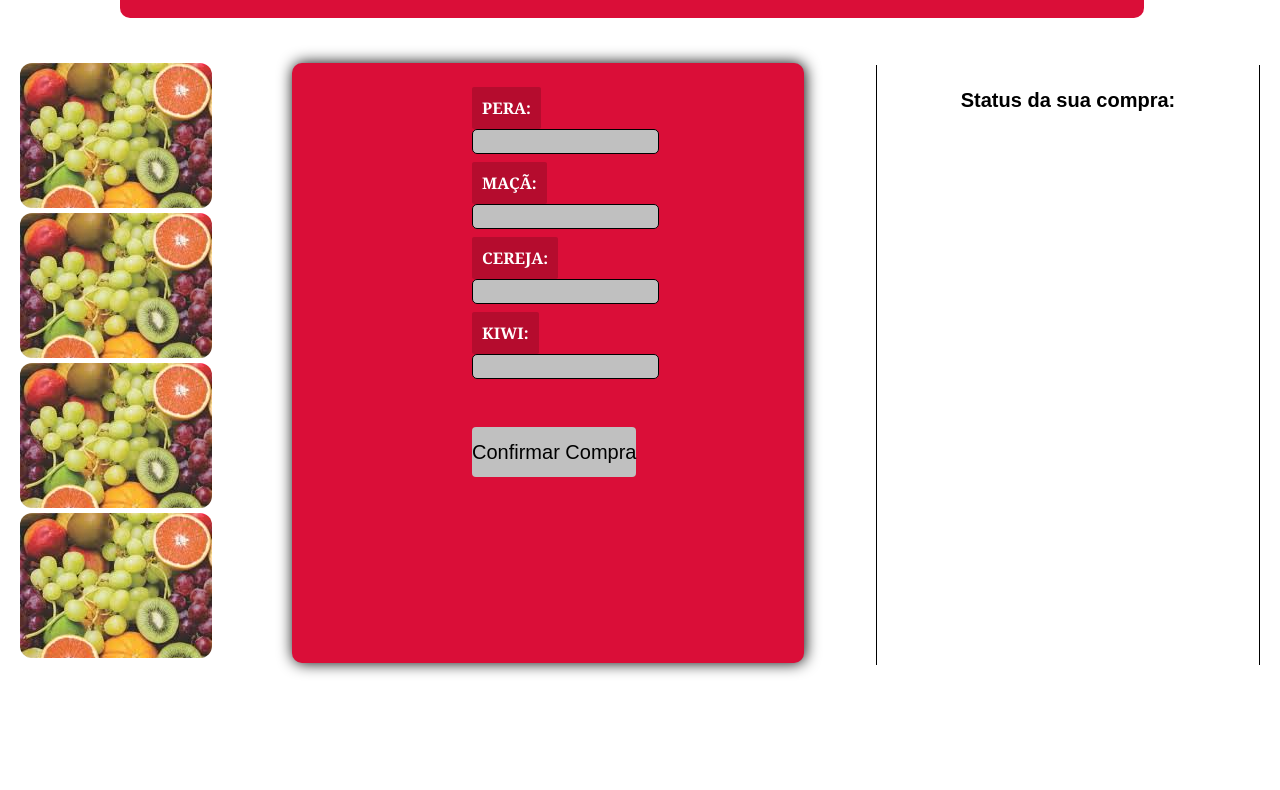
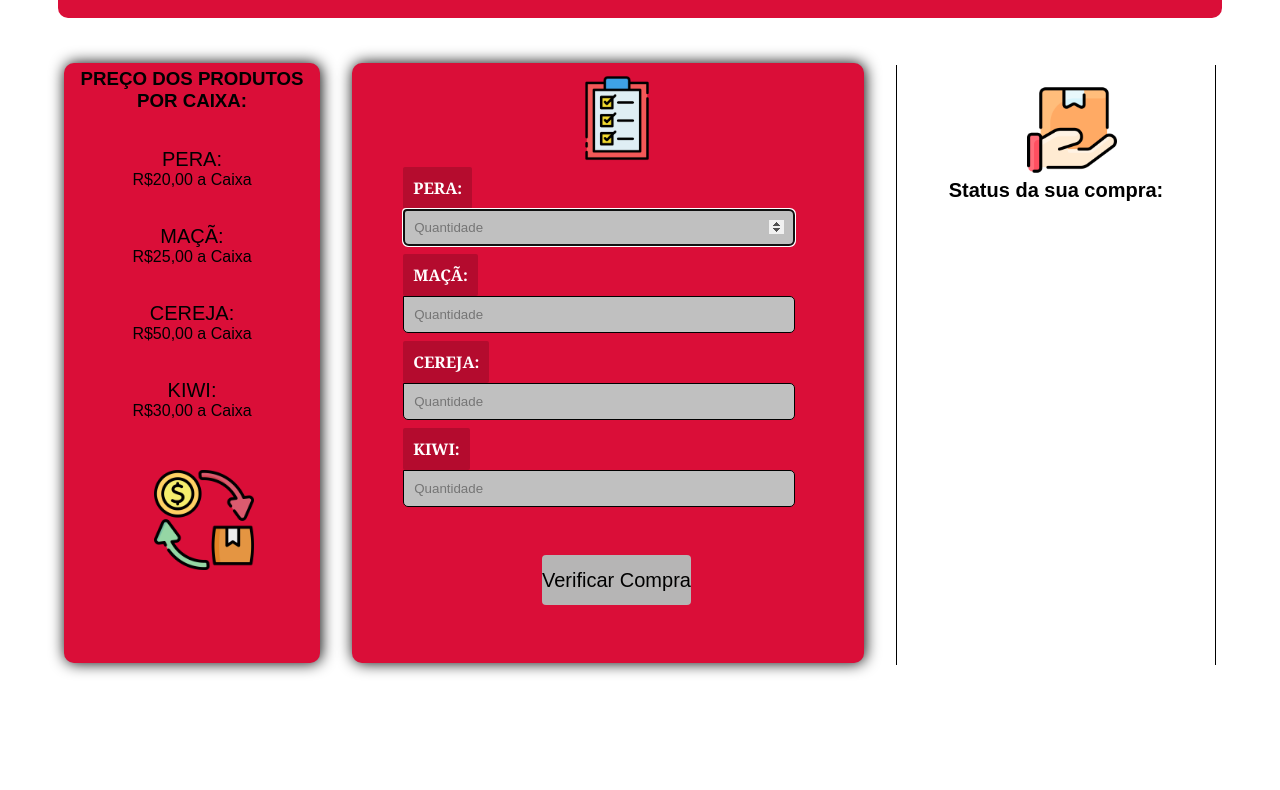
Before and after one commit to rcassiohub/site-, a plain HTML site: page myproject/html/simulador.html in a window 1280 px wide. Shown: the part 192-982 px from the top of the page. Drawn offline with Linux system fonts and the light colour scheme.

Commit message:
atualizado a tela de login, cadastro, contato e simulador

```diff
--- a/myproject/css/login.css
+++ b/myproject/css/login.css
@@ -1,6 +1,8 @@
 *{
     margin: 0;
     padding: 0;
+    text-decoration: none;
+    list-style: none;
 }
 body{
     width: 100%;
@@ -78,10 +80,10 @@ body{
     border: none; */
 }
 
-.loginbox .botao1{
+.loginbox .botao1 {
+    text-align: center;
     font-family:Helvetica;
     font-size: 1.3rem;
-    color: white;
     margin-left: 50px;
     float: left;
     background: red;
@@ -91,7 +93,10 @@ body{
     width: 30%;
     min-height: 21px;;
 }
-.loginbox .botao2{
+.loginbox a {
+    color: white;
+}
+.loginbox {
     font-size: 1.3rem;
     color: white;
     margin-right:50px;
--- a/myproject/css/simulador.css
+++ b/myproject/css/simulador.css
@@ -28,6 +28,7 @@ nav {
    width: 100%;
    z-index: 1;
    border-bottom: 3px solid black;
+   margin-bottom: 20px;
 }
 
 label.logo {
@@ -68,25 +69,50 @@ a:hover {
 
     /* TITULO DO SIMULADOR */
     .titulo_simulador{
-        /* clear: both; */
         background: #DA0E38;
         height: 100px;
-        width: 80%;
-        margin-top: 20px;
-        margin-left: 120px;
+        width: 91%;
+        /* margin-top: 200px; */
+        margin: auto;
         border-radius: 10px;
     }
     .titulo_simulador h1{
         text-align: center;
         padding-top: 30px;
-        color: black;
+        color: white;
+    }
+    .preco_dos_produtos{
+        background: #DA0E38;
+        box-shadow: 1px 0px 15px black;
+        float: left;
+        width: 20%;
+        height: 600px;
+        margin-left: 5%;
+        margin-top: 45px;
+        border-radius: 10px;
+    }
+    .preco_dos_produtos .titulo_dos_precos{
+        text-align: center;
+        padding-top: 5px;
+    }
+    .preco_dos_produtos li{
+        text-align: center;
+    }
+    .preco_dos_produtos span{
+        font-size: 20px;
+        font-family: sans-serif;
+        color:black;
+    }
+    .img_buy{
+        width: 100px;
+        margin-left: 90px;
+        margin-top: 50px;
     }
     /* LISTA DE PRODUTOS */
-    #img_lista{
+   .img_listaProduto{
        width: 90px;
-        padding-left:230px;
-        padding-top: 20px;
-
+       margin-left: 220px;
+       margin-top:10px;
    }
     .box_left{
         background:  #DA0E38;
@@ -94,23 +120,21 @@ a:hover {
         height: 600px;
         width: 40%;
         margin-top: 45px;
-        margin-left: 80px;
+        margin-left: 2.5%;
         border-radius: 10px;
         float: left;
     }
     .lista_produtos {
-        margin-left: 180px;
+        margin-left: 10%;
         padding-top:10px;
     }
     .lista_produtos input{
+        width: 85%;
         margin-top:10px;
-        border-radius:1px;
-        padding: 4px;
+        padding: 10px;
         background: silver;
         border: 1px black solid;
-        border-radius: 5px;
-
-
+        border-radius: 0px 5px 5px 5px;
     }
     .lista_produtos p{
         margin: 0;
@@ -124,6 +148,7 @@ a:hover {
     font-family:  Georgia, 'Times New Roman', Times, serif;
     font-weight: bold;
     }
+
     /* FIM DA LISTA DE PRODUTOS */
 
     /* BOTAO DE COMPRA */
@@ -131,22 +156,28 @@ a:hover {
         margin-top: 30px;
         height: 50px;
         font-size: 20px;
-        font-family: Arial, Helvetica, sans-serif;
+        font-family: sans-serif;
         color: black;
-        background: silver;
+        background:rgb(182, 181, 181);
         border: none;
         border-radius: 4px;
-        margin-left: 180px;
+        margin-left: 190px;
     }
+    .btn_comprar:hover{
+        background: white;
+        /* color: white; */
+    }
+
+
     /* BOX DIREITA */
     .box_right{
         border-left: 1px solid black;
         border-right: 1px solid black;
         height: 600px;
-        width: 30%;
+        width: 25%;
         float: right;
         margin-top: 47px;
-        margin-right: 20px;
+        margin-right: 5%;
         /* border-radius: 10px; */
     }
     #titulo_compra{
@@ -162,39 +193,104 @@ a:hover {
     }
     #img_entrega{
         width: 90px;
-        padding-left:165px;
-        padding-top: 20px;
+        margin-left:130px;
+        margin-top: 20px;
     }
-
-    .frutas{
-        /* background: blue; */
-        float: left;
-        width: 15%;
-        height: 600px;
-        margin-left: 20px;
-        margin-top: 40px;
-        border-radius: 10px;
+    .confirmar_compra{
+        width: 30%;
+        min-height: 30px;
+        font-size: 20px;
+        font-family: sans-serif;
+        background:  #DA0E38;
+        color:black;
+        border:none;
+        border-radius: 5px;
+        margin-left: 120px;
     }
-        .img_frutas{
-        background-image: url('../imagens/frutas.png');
-        border-radius: 12px;
-        display: block;
-        margin: auto;
-        width: 100%;
-        height: 145px;
-        margin-top:5px;
+    .confirmar_compra:hover{
+        background:rgb(107, 105, 105);
+        color: white;
+    }
+    #resultado_compra{
+        padding-top: 15px;
+        text-align: center;
+        padding-right: 35px;
+        color: #DA0E38
         }
     #resultado{
     text-align: center;
     padding-top: 50px;
     font-size: 20px;
-
     }
     #img_carrinho{
     width: 90px;
-            margin-left: 160px;
+    margin-left: 130px;
     margin-top:15px;
     }
+
+/*
+    .frutas{
+        float: left;
+        width: 15%;
+        height: 500px;
+        margin-left: 20px;
+        margin-top: 40px;
+
+        }
+        .img_frutas1{
+        background-image: url('../imagens/pera.png');
+
+        display: block;
+        margin: auto;
+        width: 150px;
+        height: 145px;
+        margin-top:5px;
+        background-position: center;
+        background-size: 100%;
+        background-repeat: no-repeat;
+        border-radius: 10px;
+        }
+        .img_frutas2{
+background-image: url('../imagens/laranja.png');
+
+display: block;
+margin: auto;
+width: 150px;
+height: 145px;
+margin-top:5px;
+background-position: bottom;
+background-size: 100%;
+background-repeat: no-repeat;
+border-radius: 10px;
+}
+.img_frutas3{
+background-image: url('../imagens/cereja2.png');
+display: block;
+margin: auto;
+width: 150px;
+height: 145px;
+margin-top:5px;
+background-position: bottom;
+background-size: 100%;
+background-repeat: no-repeat;
+border-radius: 10px;
+}
+.img_frutas4{
+background-image: url('../imagens/kiwi3.png');
+display: block;
+margin: auto;
+width: 150px;
+height: 145px;
+margin-top:5px;
+background-position: bottom;
+background-size: 100%;
+background-repeat: no-repeat;
+border-radius: 10px;
+} */
+
+
+
+
 #resultado_compra{
 font-size: 20px;
 border-radius: 10px;
--- a/myproject/html/simulador.html
+++ b/myproject/html/simulador.html
@@ -23,53 +23,70 @@
     </div>
     <div class="tudo_simulador">
         <div class="simulador">
-            <aside class="frutas">
-                <div class="img_frutas">
+            <div class="preco_dos_produtos">
+                <h3 class="titulo_dos_precos">PREÇO DOS PRODUTOS POR CAIXA:</h3> <br><br>
+                <ul>
+                    <li> <span>PERA:</span><br>R$20,00 a Caixa</li>
+                    <br> <br>
+                    <li><span>MAÇÃ:</span><br>R$25,00 a Caixa</li>
+                    <br> <br>
+                    <li><span>CEREJA:</span><br>R$50,00 a Caixa</li>
+                    <br> <br>
+                    <li><span>KIWI:</span><br>R$30,00 a Caixa</li>
+                </ul>
+                <div> <img src="../imagens/buy.png" alt="" class="img_buy"></div>
+            </div>
+            <!-- <aside class="frutas">
+                <div class="img_frutas1">
                 </div>
-                <div class="img_frutas">
+                <div class="img_frutas2">
                 </div>
-                <div class="img_frutas">
+                <div class="img_frutas3">
                 </div>
-                <div class="img_frutas">
+                <div class="img_frutas4">
+
                 </div>
-            </aside>
+            </aside> -->
             <div class="box_left">
                 <div>
-                    <img src="../imagens/lista-de-controle.png" alt="" id="img_lista">
+                    <img src="../imagens/lista-de-controle.png" alt="" class="img_listaProduto">
                 </div>
                 <form class="lista_produtos">
 
+
                     <p>
                         <label for="qtd_pera">PERA:</label> <br>
-                        <input type="number" id="qtd_pera">
+                        <input type="number" id="qtd_pera" placeholder="Quantidade" autofocus>
 
 
                     </p>
                     <br>
+
                     <p>
                         <label for="qtd_maca">MAÇÃ:</label> <br>
-                        <input type="number" id="qtd_maca">
+                        <input type="number" id="qtd_maca" placeholder="Quantidade">
 
 
                     </p>
                     <br>
                     <p>
                         <label for="qtd_cereja">CEREJA:</label> <br>
-                        <input type="number" id="qtd_cereja">
+                        <input type="number" id="qtd_cereja" placeholder="Quantidade">
 
 
                     </p>
                     <br>
+
                     <p>
-                        <label for="qtd_kiwi">KIWI:</label> <br>
-                        <input type="number" id="qtd_kiwi">
+                        <label for="qtd_kiwi">KIWI:</label><br>
+                        <input type="number" id="qtd_kiwi" placeholder="Quantidade">
 
 
                     </p>
                     <br>
 
                 </form>
-                <button onclick="comprar()" class="btn_comprar">Confirmar Compra</button> <br>
+                <button onclick="comprar()" class="btn_comprar">Verificar Compra</button> <br>
             </div>
             <div class="box_right">
                 <div>
@@ -77,9 +94,12 @@
                 </div>
                 <h1 id="titulo_compra">Status da sua compra:</h1>
                 <div id="resultado"></div>
+
+                <br>
+                <div id="confirmacao_da_compra"></div>
+                <button onclick="analisar()" class="confirmar_compra" style="display: none">Confirmar Compra</button> <br>
+                <p id="resultado_compra"> </p> <br> <br>
                 <img src="" alt="" id="img_carrinho">
-                <br>
-                <span id="resultado_compra"></span>
             </div>
         </div>
     </div>
--- a/myproject/script.js
+++ b/myproject/script.js
@@ -6,9 +6,12 @@ function comprar(){
     let ValorTotal = PERA + MACA + CEREJA + KIWI;
 
     if(ValorTotal > 0){
-        img_carrinho.src ="../imagens/vendas.png" ;
-        resultado_compra.innerHTML = "Sua compra foi realizada com sucesso!";
-        resultado.innerHTML = `O valor total da sua compra foi de: R$${ValorTotal},00`;
+        resultado.innerHTML = `O valor total da sua compra foi de: R$${ValorTotal},00 <br>`;
+        confirmacao_da_compra.innerHTML = ` <button onclick="analisar()" class="confirmar_compra" >Confirmar Compra</button>`
         // total_compra.src = '../imagens/escoar.png'
     }
 }
+function analisar(){
+    img_carrinho.src ="../imagens/vendas.png" ;
+    resultado_compra.innerHTML = "Sua compra foi realizada com sucesso!";
+}
```
Also changed, not shown: myproject/css/cadastro.css (+25 -9 lines), myproject/html/Giu.html (added, +64 -0 lines), myproject/html/cadastro.html (+58 -10 lines), myproject/html/login.html (+5 -6 lines), myproject/html/login.js (added, +16 -0 lines), myproject/imagens/buy.png (added), myproject/imagens/cereja.png (added), myproject/imagens/cereja2.png (added), myproject/imagens/kiwi3.png (added), myproject/imagens/kiwi_prod.png (added), myproject/imagens/laranja.png (added), myproject/imagens/pera.png (added), myproject/imagens/price.png (added). Lines whose indentation alone changed are shown as unchanged.
